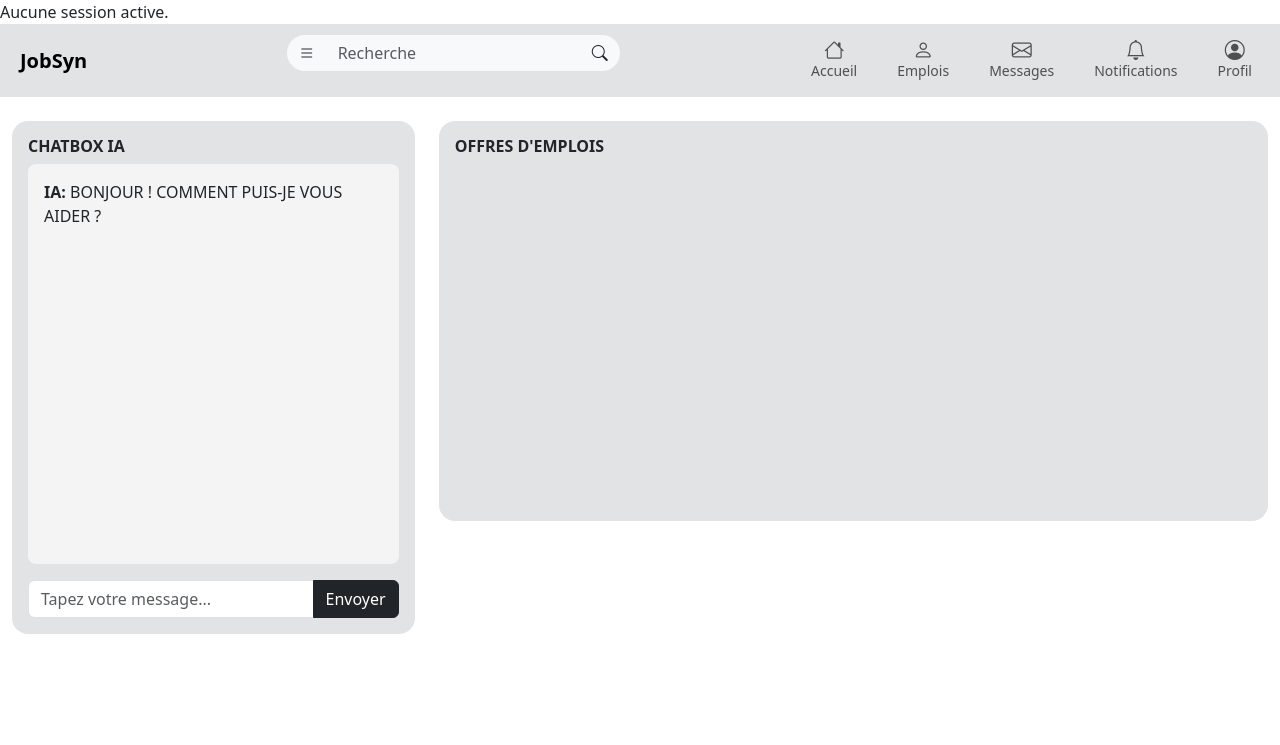
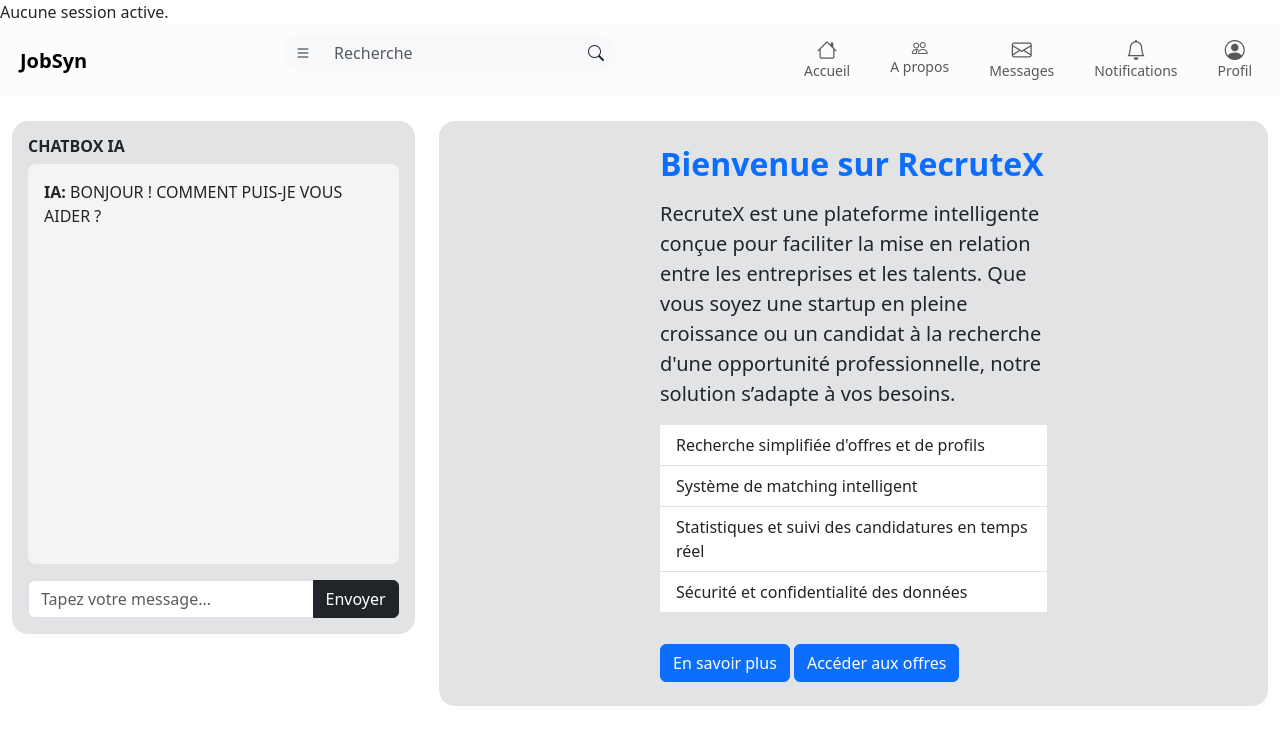
Before and after one commit to Mika1011-blip/Projet-Plateforme-de-recrutement-intelligente, a PHP site: page / in a window 1280 px wide. Shown: the top 745 px of the page. Run offline with PHP 8.4, Linux system fonts and the light colour scheme.

Commit message:
ajout de la redirection vers la page des offres

```diff
--- a/ProjetHackaton/frontend/candidate.html
+++ b/ProjetHackaton/frontend/candidate.html
@@ -90,6 +90,7 @@
 
     window.onload = listJobs;
   </script>
+
 </head>
 <body class="bg-light">
   <div class="container py-5">
--- a/emploie.php
+++ b/about.php
@@ -30,7 +30,7 @@ if (isset($_SESSION["nom"])) {
                         <a class="nav-link" href="index.php"><i class="bi bi-house"></i><br>Accueil</a>
                     </li>
                     <li class="nav-item text-center mx-2">
-                        <a class="nav-link" href="emploie.php"><i class="bi bi-people"></i><br>Emplois</a>
+                        <a class="nav-link" href="about.php"><i class="bi bi-people"></i><br>A propos</a>
                     </li>
                     <li class="nav-item text-center mx-2">
                         <a class="nav-link" href="message.php"><i class="bi bi-envelope"></i><br>Messagerie</a>
--- a/index.php
+++ b/index.php
@@ -26,7 +26,7 @@ if (isset($_SESSION["nom"])) {
 </head>
 <body>
   <!-- Navbar -->
-  <nav class="navbar navbar-expand-lg bg-secondary-subtle p-2">
+  <nav class="navbar navbar-expand-lg bg-light-subtle p-2">
     <div class="container-fluid">
       <a class="navbar-brand fw-bold" href="#">JobSyn</a>
       <form class="d-flex mx-auto" role="search">
@@ -41,7 +41,7 @@ if (isset($_SESSION["nom"])) {
          <a class="nav-link" href="index.php"> <i class="bi bi-house fs-5"></i><br><small>Accueil</small></a>
         </li>
         <li class="nav-item text-center">
-            <a class="nav-link" href="emploie.php"> <i class="bi bi-person fs-5"></i><br><small>Emplois</small> </a>
+            <a class="nav-link" href="about.php"> <i class="bi bi-people" fs-5"></i><br><small>A propos</small> </a>
         </li>
         <li class="nav-item text-center">
             <a class="nav-link" href="message.php"><i class="bi bi-envelope fs-5"></i><br><small>Messages</small></a>
@@ -75,9 +75,37 @@ if (isset($_SESSION["nom"])) {
 
       <!-- Offres d'emplois -->
       <div class="col-md-8">
-        <div class="bg-secondary-subtle rounded-4 p-3" style="height: 400px;">
-          <h6 class="fw-bold">OFFRES D'EMPLOIS</h6>
-        </div>
+
+
+          <div class="container py-4 bg-secondary-subtle rounded-4 p-3">
+            <div class="row align-items-center">
+              <div class="col-md-3 mb-4">
+
+              </div>
+
+              <div class="col-md-6">
+                <h2 class="fw-bold text-primary mb-3">Bienvenue sur RecruteX</h2>
+                <p class="lead">
+                  RecruteX est une plateforme intelligente conçue pour faciliter la mise en relation entre les entreprises et les talents. Que vous soyez une startup en pleine croissance ou un candidat à la recherche d'une opportunité professionnelle, notre solution s’adapte à vos besoins.
+                </p>
+                <ul class="list-group list-group-flush mb-3">
+                  <li class="list-group-item"> Recherche simplifiée d'offres et de profils</li>
+                  <li class="list-group-item"> Système de matching intelligent</li>
+                  <li class="list-group-item"> Statistiques et suivi des candidatures en temps réel</li>
+                  <li class="list-group-item"> Sécurité et confidentialité des données</li>
+                </ul>
+                <a href="#about" class="btn btn-primary mt-3">En savoir plus</a>
+                <a href="./ProjetHackaton/frontend/candidate.html" class="btn btn-primary mt-3">Accéder aux offres</a>
+              </div>
+
+              <div class="col-md-3 mb-4">
+
+              </div>
+
+            </div>
+          </div>
+
+
       </div>
     </div>
   </div>
--- a/message.php
+++ b/message.php
@@ -116,7 +116,7 @@ if (isset($_SESSION["nom"])) {
                     <a class="nav-link" href="index.php"><i class="bi bi-house"></i><br>Accueil</a>
                 </li>
                 <li class="nav-item text-center mx-2">
-                    <a class="nav-link" href="emploie.php"><i class="bi bi-people"></i><br>Emplois</a>
+                <a class="nav-link" href="about.php"><i class="bi bi-people"></i><br>A propos</a>
                 </li>
                 <li class="nav-item text-center mx-2">
                     <a class="nav-link" href="message.php"><i class="bi bi-envelope"></i><br>Messagerie</a>
--- a/notification.php
+++ b/notification.php
@@ -30,7 +30,7 @@ if (isset($_SESSION["nom"])) {
                         <a class="nav-link" href="index.php"><i class="bi bi-house"></i><br>Accueil</a>
                     </li>
                     <li class="nav-item text-center mx-2">
-                        <a class="nav-link" href="emploie.php"><i class="bi bi-people"></i><br>Emplois</a>
+                    <a class="nav-link" href="about.php"><i class="bi bi-people"></i><br>A propos</a>
                     </li>
                     <li class="nav-item text-center mx-2">
                         <a class="nav-link" href="message.php"><i class="bi bi-envelope"></i><br>Messagerie</a>
--- a/profil.php
+++ b/profil.php
@@ -153,7 +153,7 @@ if (isset($_SESSION["nom"])) {
                     <a class="nav-link" href="index.php"><i class="bi bi-house"></i><br>Accueil</a>
                 </li>
                 <li class="nav-item text-center mx-2">
-                    <a class="nav-link" href="emploie.php"><i class="bi bi-people"></i><br>Emplois</a>
+                <a class="nav-link" href="about.php"><i class="bi bi-people"></i><br>A propos</a>
                 </li>
                 <li class="nav-item text-center mx-2">
                     <a class="nav-link" href="message.php"><i class="bi bi-envelope"></i><br>Messagerie</a>
```
